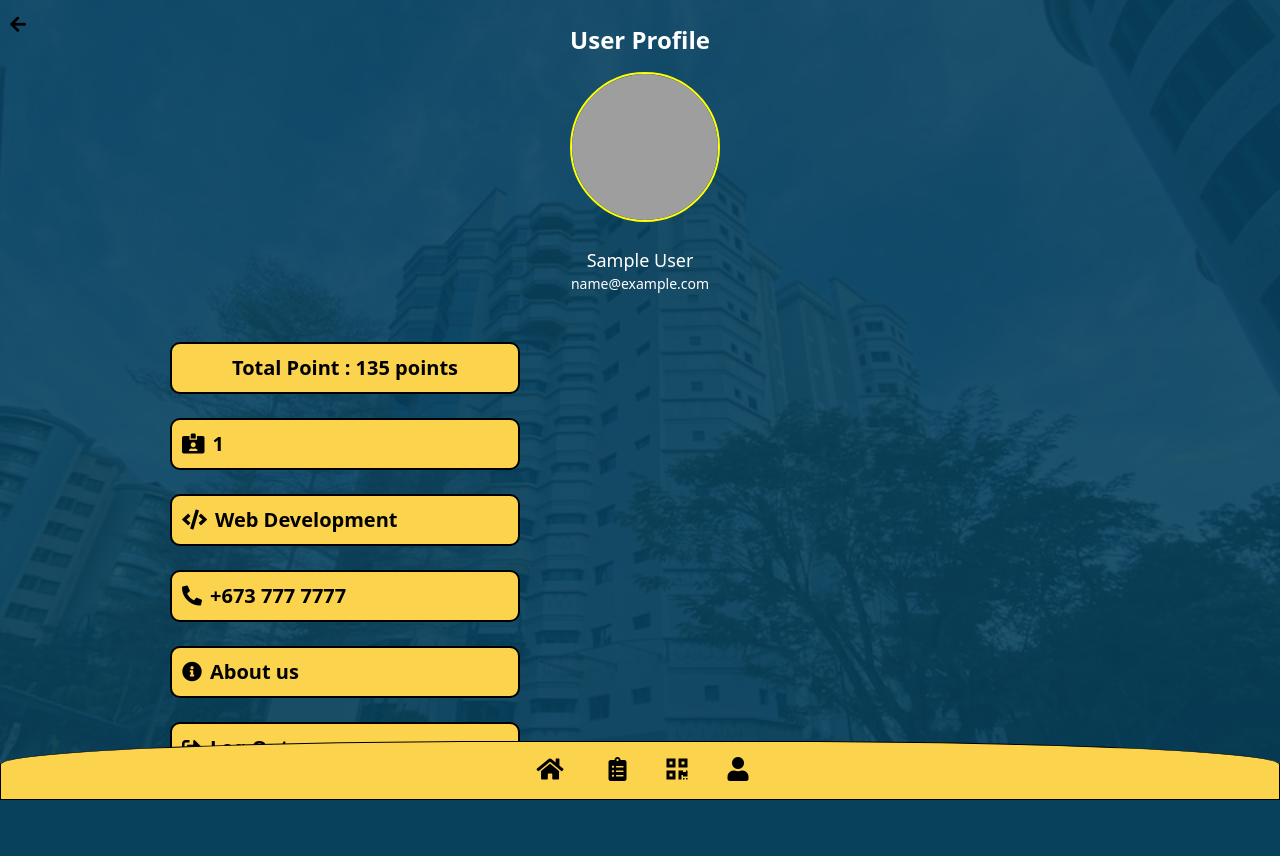
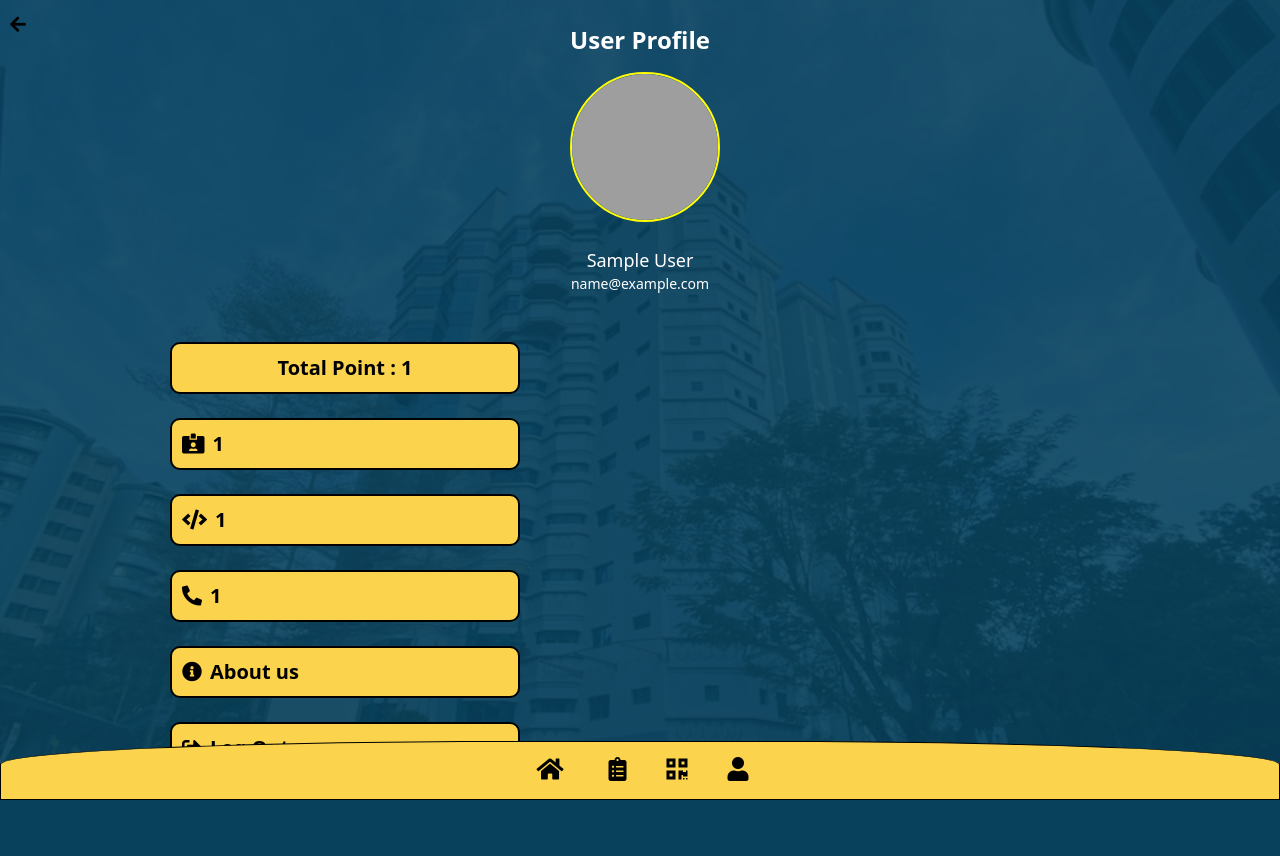
Before and after one commit to FFazley/AWEP-ASG2, a PHP site: page /UserProfile.php in a window 1280 px wide. Run offline with PHP 8.4, Linux system fonts and the light colour scheme; the visitor is signed in with stand-in values (Sample User, id 1); grey boxes are pictures that could not be loaded.

Commit message:
Update database queries and session variables to include phone number in Newuser.php and UserProfile.php

```diff
--- a/Index.php
+++ b/Index.php
@@ -6,7 +6,7 @@ if ($_SERVER['REQUEST_METHOD'] === 'POST' && isset($_POST['password']) && isset(
   $email = $_POST['username'];
   $password = $_POST['password']; // Get the password from the form
 
-  $query = "SELECT name , email, password, Fullname, StudentID, course, EP FROM users WHERE email = :email"; // Select the password, Fullname, and StudentID as well
+  $query = "SELECT name , email, password, Fullname, StudentID, course, ep, phone FROM users WHERE email = :email"; // Select the password, Fullname, and StudentID as well
   $stmt = $pdo->prepare($query);
   $stmt->bindParam(':email', $email);
   $stmt->execute();
@@ -20,8 +20,8 @@ if ($_SERVER['REQUEST_METHOD'] === 'POST' && isset($_POST['password']) && isset(
     $_SESSION['Fullname'] = $user['Fullname'];
     $_SESSION['StudentID'] = $user['StudentID'];
     $_SESSION['course'] = $user['course'];
-    $_SESSION['EP'] = $user['EP'];
-
+    $_SESSION['ep'] = $user['ep'];
+    $_SESSION['phone'] = $user['phone'];
 
     header('Location: home.php');
     exit;
--- a/UserProfile.php
+++ b/UserProfile.php
@@ -120,7 +120,7 @@ require 'database.php';
         <br>
         <div class="mt-6">
     <div class="bg-yellow-300 rounded border-2 border-black" style="border-radius: 10px; text-align: center; width: 350px;">
-        <h2 class="text-xl font-bold">Total Point : 135 points</h2>
+        <h2 class="text-xl font-bold">Total Point : <?php echo ($_SESSION['ep']); ?></h2>
     </div>
         </div>
         <div class="mt-6">
@@ -132,13 +132,13 @@ require 'database.php';
         <div class="mt-6">
     <div class="bg-yellow-300 rounded border-2 border-black flex items-center" style="border-radius: 10px; width: 350px;">
         <i class="fas fa-code text-xl mr-2"></i>
-        <h2 class="text-xl font-bold">Web Development</h2>
+        <h2 class="text-xl font-bold"><?php echo ($_SESSION['course']); ?></h2>
     </div>
         </div>
         <div class="mt-6">
     <div class="bg-yellow-300 rounded border-2 border-black flex items-center" style="border-radius: 10px; width: 350px;">
         <i class="fas fa-phone-alt text-xl mr-2"></i>
-        <h2 class="text-xl font-bold">+673 777 7777</h2>
+        <h2 class="text-xl font-bold"><?php echo ($_SESSION['phone']); ?></h2>
     </div>
         </div>
         <div class="mt-6">
```
Also changed, not shown: Newuser.php (+6 -3 lines), leaderboard.php (+1 -14 lines).
